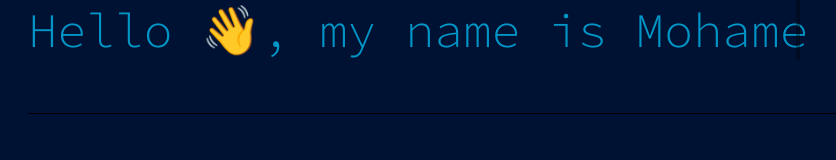
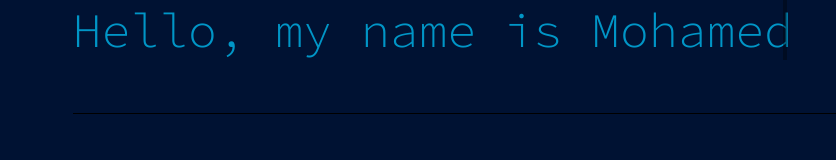
Before and after one commit to MoThePro2008/mohamedawadalkarim.gq, a plain HTML site: page index.html in a window 1280 px wide. Shown: the whole page, without its empty margins (20-856 px from the left). Drawn offline with Linux system fonts and the light colour scheme.

Commit message:
Updated index.html
Removed meta description

```diff
--- a/index.html
+++ b/index.html
@@ -3,7 +3,6 @@
     <head>
         <meta charset="utf-8">
         <meta http-equiv="X-UA-Compatible" content="IE=edge">
-        <meta name="description" content="">
         <meta name="viewport" content="width=device-width, initial-scale=1">
         <title>Home | Mohamed Awadalkarim</title>
         <link rel="stylesheet" href="Stylesheets/style.css" type="text/css">
@@ -15,7 +14,7 @@
         <link href="https://fonts.googleapis.com/css2?family=Comfortaa:wght@300;400&family=Source+Code+Pro:wght@300&display=swap" rel="stylesheet">    </head>
     <body>
         <div class="intro">
-            <h1>Hello 👋, my name is Mohamed Awadalkarim.</h1>
+            <h1>Hello, my name is Mohamed Awadalkarim.</h1>
             <h3>Student, amateur vector artist and beginner web developer</h3>
             <br>
             <hr>
```
